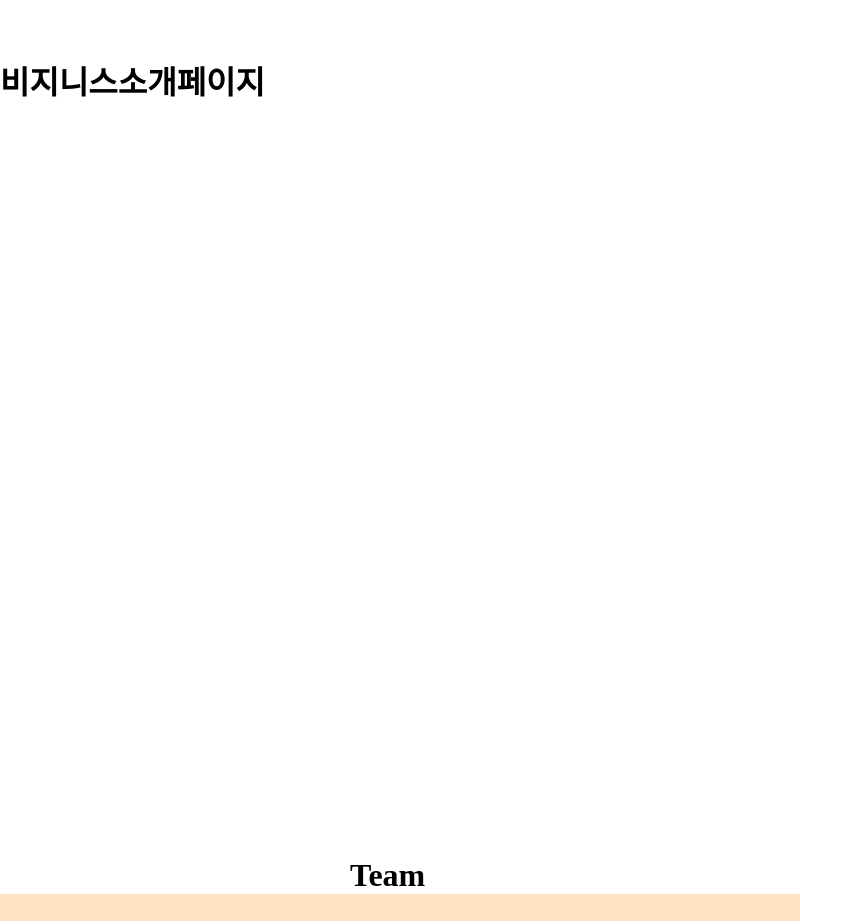
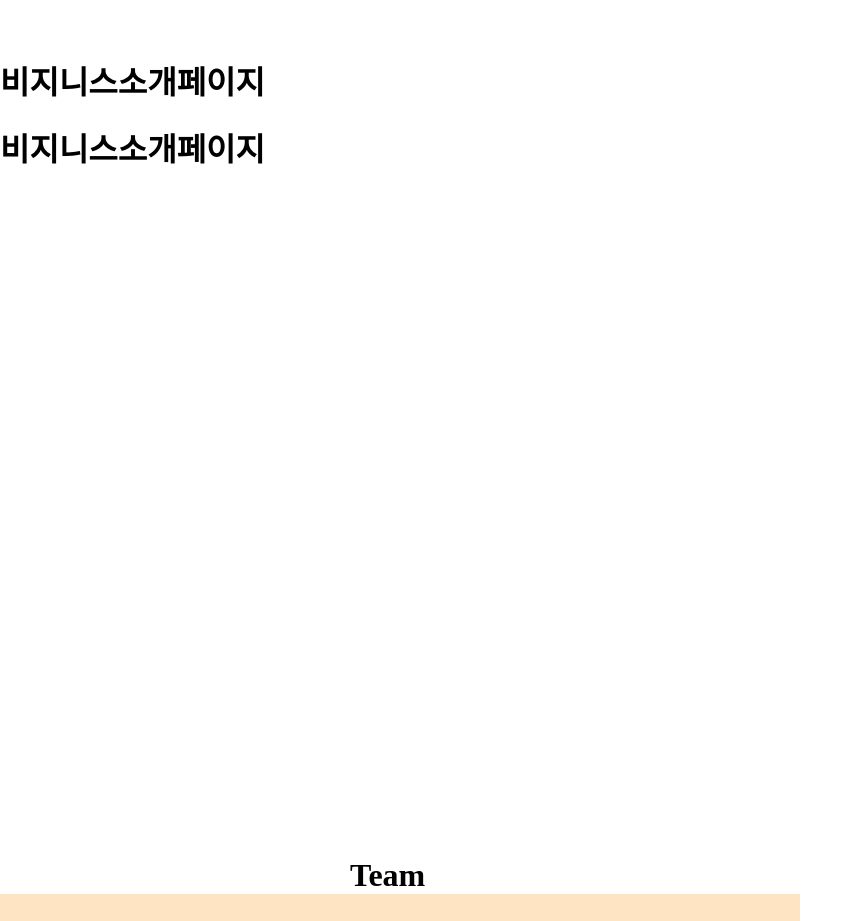
Before and after one commit to goyounha11/Goranee, a React (Create React App) app: page /#/contact in a window 1280 px wide. Shown: the part 860-1781 px from the top of the page, without its empty margins (0-863 px from the left). Built offline with nearby package versions, Linux system fonts and the light colour scheme.

Commit message:
제발되라

```diff
--- a/src/components/Business.js
+++ b/src/components/Business.js
@@ -5,6 +5,7 @@ function Business(){
     return(
         <div className="contentArea">
             <h1>비지니스소개페이지</h1>
+            <h1>비지니스소개페이지</h1>
         </div>
     )
 }
```
